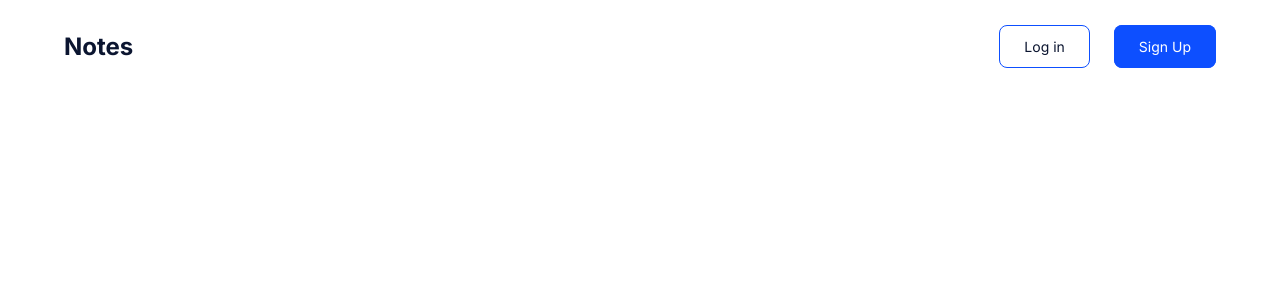
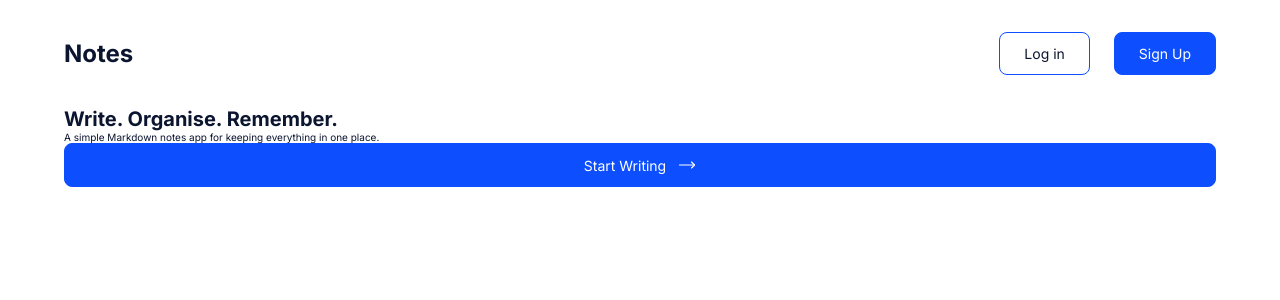
Before and after one commit to edwardshanahan97/notes-api, a React app in the folder frontend/: page / in a window 1280 px wide. Shown: the top 300 px of the page. Built offline with nearby package versions, Linux system fonts and the light colour scheme; the HTML template or start-up script is replaced by a standard one.

Commit message:
feat: add landing page and container component

```diff
--- a/frontend/package.json
+++ b/frontend/package.json
@@ -10,6 +10,7 @@
     "preview": "vite preview"
   },
   "dependencies": {
+    "lucide-react": "^1.55.0",
     "react": "^19.2.8",
     "react-dom": "^19.2.8",
     "react-router": "^8.4.0"
--- a/frontend/src/components/Button/Button.css
+++ b/frontend/src/components/Button/Button.css
@@ -3,6 +3,10 @@
   border-radius: var(--radius);
   border: 1px solid var(--color-primary);
   padding: 0.8rem 1.4rem;
+  display: flex;
+  justify-content: center;
+  align-items: center;
+  gap: 1.2rem;
 }
 
 .button--primary {
--- /dev/null
+++ b/frontend/src/components/Container/Container.css
@@ -0,0 +1,4 @@
+.container {
+  width: 90%;
+  margin: 0 auto;
+}
--- /dev/null
+++ b/frontend/src/components/Container/Container.jsx
@@ -0,0 +1,7 @@
+import "./Container.css";
+
+const Container = ({ children }) => {
+  return <div className="container">{children}</div>;
+};
+
+export default Container;
--- /dev/null
+++ b/frontend/src/pages/Landing/LandingHero/LandingHero.jsx
@@ -0,0 +1,32 @@
+import "./LandingHero.css";
+import Container from "../../../components/Container/Container";
+import Button from "../../../components/Button/Button";
+import { MoveRight } from "lucide-react";
+
+const LandingHero = () => {
+  return (
+    <div className="landing-hero">
+      <Container>
+        <h1>
+          Write. Organise. <span>Remember.</span>
+        </h1>
+
+        <p className="lead">
+          A simple Markdown notes app for keeping everything in one place.
+        </p>
+
+        <Button
+          className="button--primary"
+          text={
+            <>
+              Start Writing <MoveRight size={18} strokeWidth={1.5} />
+            </>
+          }
+          link="/register"
+        />
+      </Container>
+    </div>
+  );
+};
+
+export default LandingHero;
--- a/frontend/src/pages/Landing/LandingNavbar/LandingNavbar.css
+++ b/frontend/src/pages/Landing/LandingNavbar/LandingNavbar.css
@@ -1,7 +1,8 @@
 .landing-navbar {
-  width: 90%;
   padding: 2.4rem 0;
+}
 
+.landing-navbar .container {
   display: flex;
   justify-content: space-between;
   align-items: center;
@@ -20,7 +21,6 @@
 
 @media (min-width: 768px) {
   .landing-navbar {
-    width: 90%;
     padding: 3.2rem 0;
     margin: 0 auto;
     display: flex;
--- a/frontend/src/pages/Landing/LandingNavbar/LandingNavbar.jsx
+++ b/frontend/src/pages/Landing/LandingNavbar/LandingNavbar.jsx
@@ -1,10 +1,12 @@
 import "./LandingNavbar.css";
 import Button from "../../../components/Button/Button";
 import { Link } from "react-router";
+import Container from "../../../components/Container/Container";
 
 const LandingNavbar = () => {
   return (
     <nav className="landing-navbar">
+      <Container>
         <Link className="landing-navbar__logo">Notes</Link>
 
         <ul className="landing-navbar__list">
@@ -13,9 +15,14 @@ const LandingNavbar = () => {
           </li>
 
           <li>
-          <Button className="button--primary" text="Sign Up" link="/register" />
+            <Button
+              className="button--primary"
+              text="Sign Up"
+              link="/register"
+            />
           </li>
         </ul>
+      </Container>
     </nav>
   );
 };
--- a/frontend/src/pages/Landing/LandingPage.jsx
+++ b/frontend/src/pages/Landing/LandingPage.jsx
@@ -1,7 +1,13 @@
+import LandingHero from "./LandingHero/LandingHero";
 import LandingNavbar from "./LandingNavbar/LandingNavbar";
 
 const LandingPage = () => {
-  return <LandingNavbar />;
+  return (
+    <>
+      <LandingNavbar />
+      <LandingHero />
+    </>
+  );
 };
 
 export default LandingPage;
```
Also changed, not shown: frontend/src/pages/Landing/LandingHero/LandingHero.css (added), 1 other file (tests, documents, lock files or other folders). Lines whose indentation alone changed are shown as unchanged.
